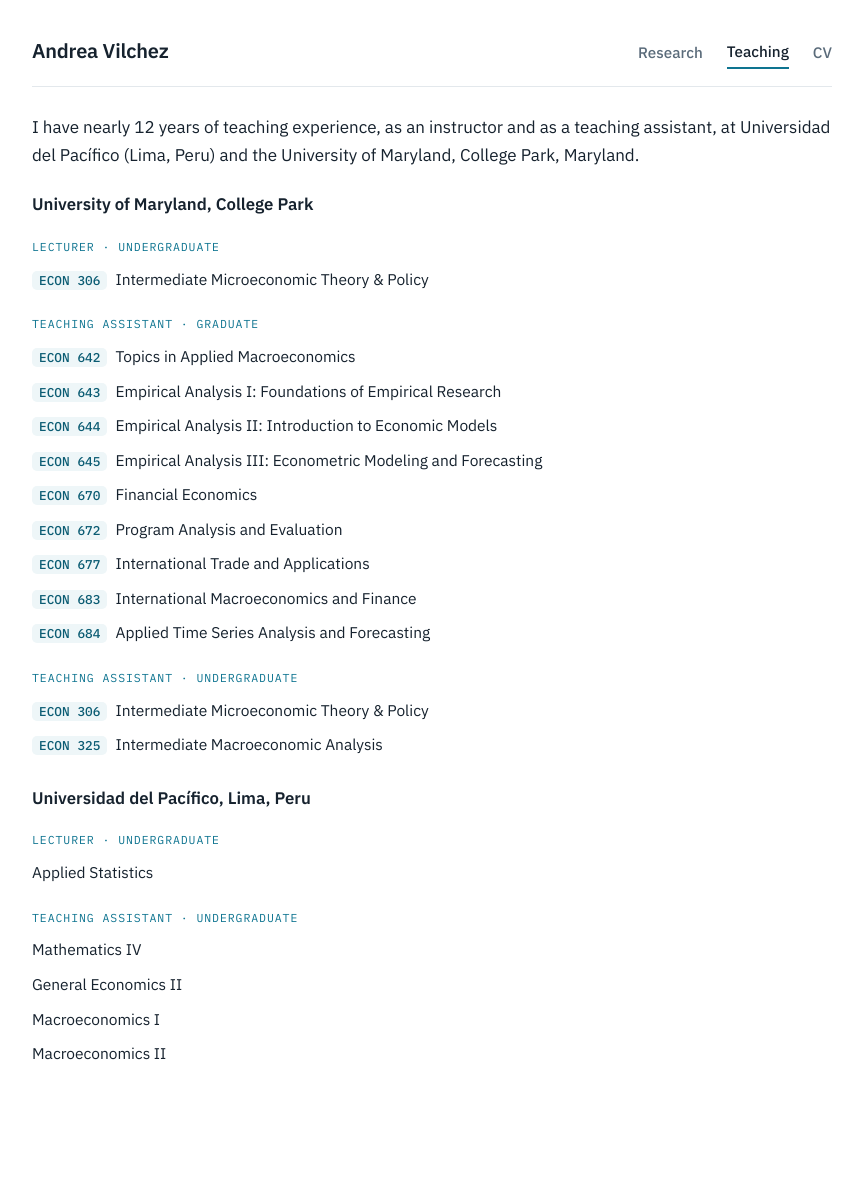
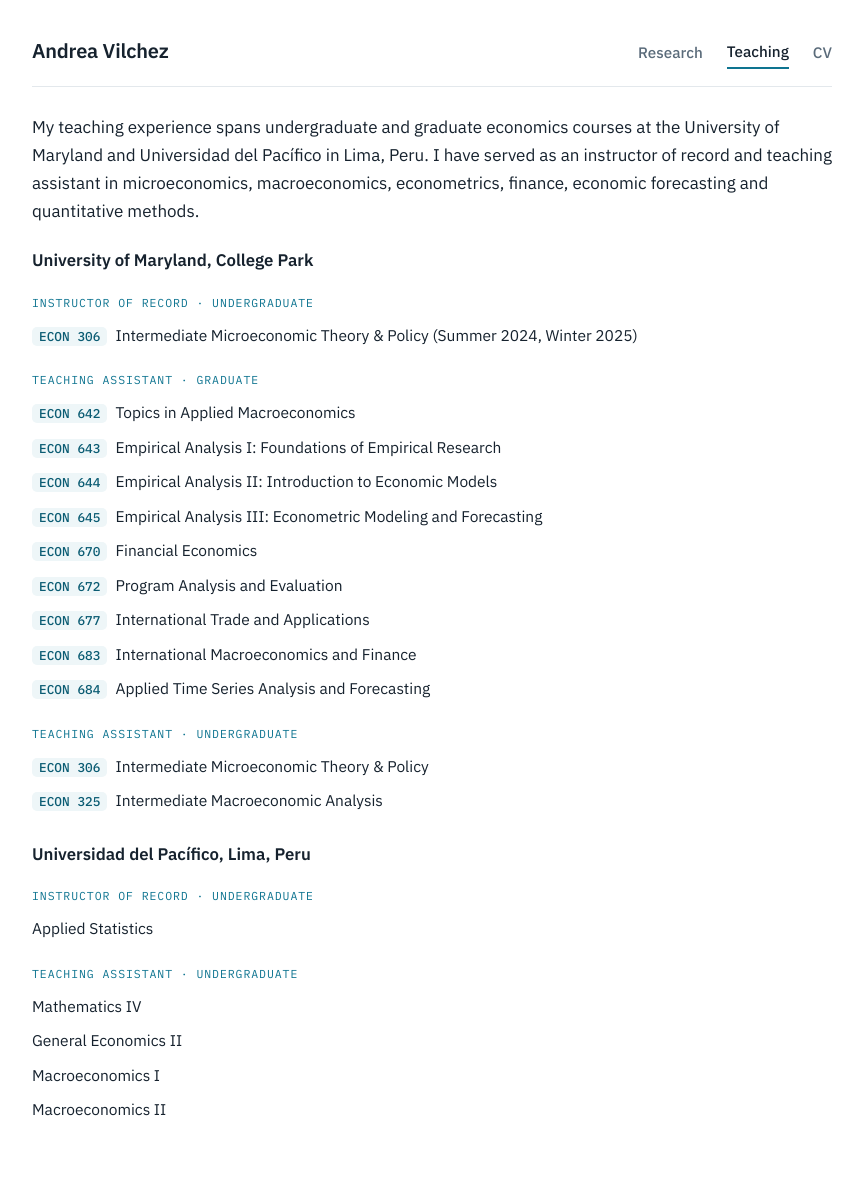
Before and after one commit to andrea-vilchez/andrea-vilchez.github.io, a Jekyll site: the page built from _pages/teaching.md, in a window 1280 px wide. Shown: the whole page, without its empty margins (208-1071 px from the left). Built offline with Jekyll 4.4.1, drawn with Linux system fonts in a browser that asks for light colours; before the commit the page ends 1135 px from its top, so only the background shows below that.

Commit message:
Revise teaching experience details and course terms
Updated teaching experience description and added course terms.

```diff
--- a/_pages/teaching.md
+++ b/_pages/teaching.md
@@ -5,13 +5,13 @@ permalink: /teaching/
 author_profile: true
 ---
 
-I have nearly 12 years of teaching experience, as an instructor and as a teaching assistant, at Universidad del Pacífico (Lima, Peru) and the University of Maryland, College Park, Maryland.
+My teaching experience spans undergraduate and graduate economics courses at the University of Maryland and Universidad del Pacífico in Lima, Peru. I have served as an instructor of record and teaching assistant in microeconomics, macroeconomics, econometrics, finance, economic forecasting and quantitative methods.
 
 ### University of Maryland, College Park
 
-<p class="role">Lecturer · Undergraduate</p>
+<p class="role">Instructor of Record · Undergraduate</p>
 <ul class="courses">
-  <li><span class="code">ECON 306</span>Intermediate Microeconomic Theory &amp; Policy</li>
+  <li><span class="code">ECON 306</span>Intermediate Microeconomic Theory &amp; Policy <span class="term">(Summer 2024, Winter 2025)</span></li>
 </ul>
 
 <p class="role">Teaching Assistant · Graduate</p>
@@ -35,7 +35,7 @@ I have nearly 12 years of teaching experience, as an instructor and as a teachin
 
 ### Universidad del Pacífico, Lima, Peru
 
-<p class="role">Lecturer · Undergraduate</p>
+<p class="role">Instructor of Record · Undergraduate</p>
 <ul class="courses">
   <li>Applied Statistics</li>
 </ul>
```
